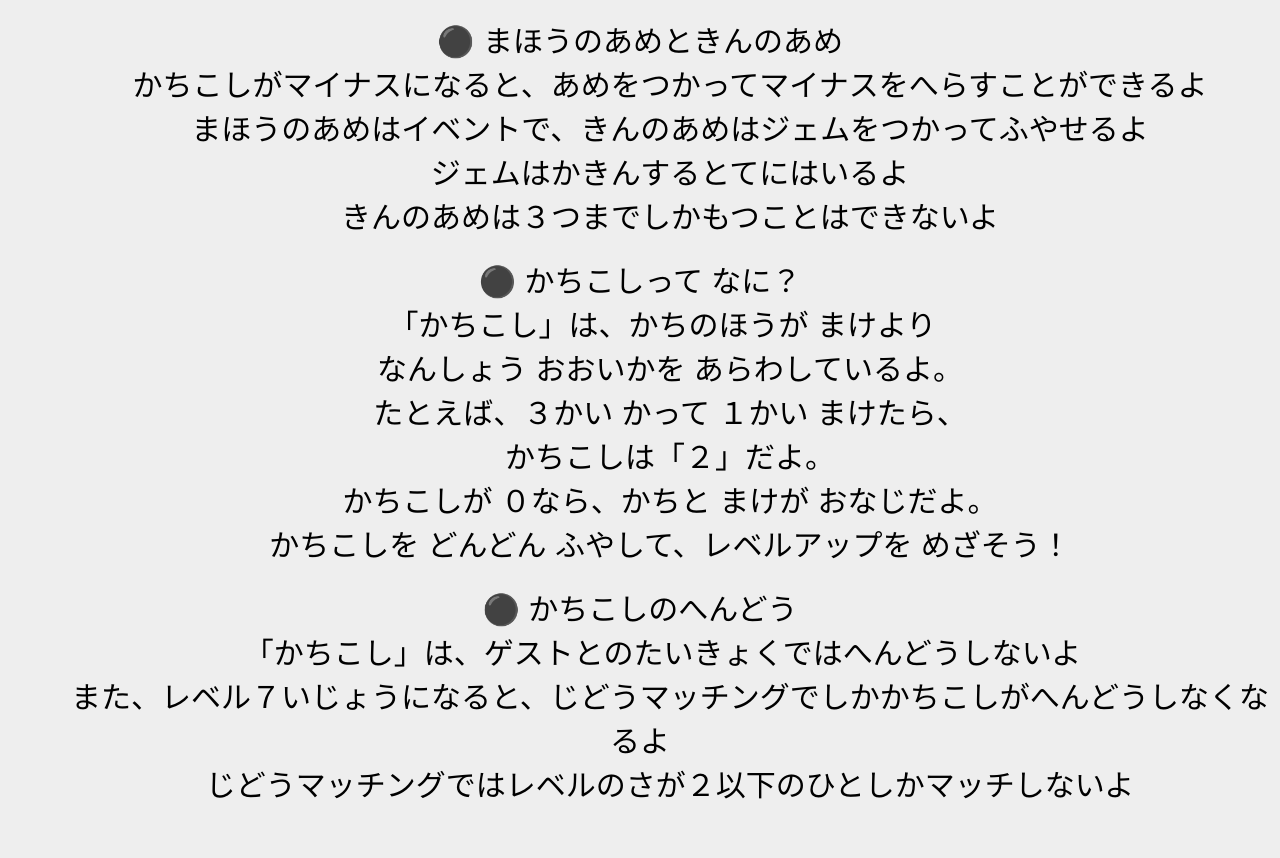
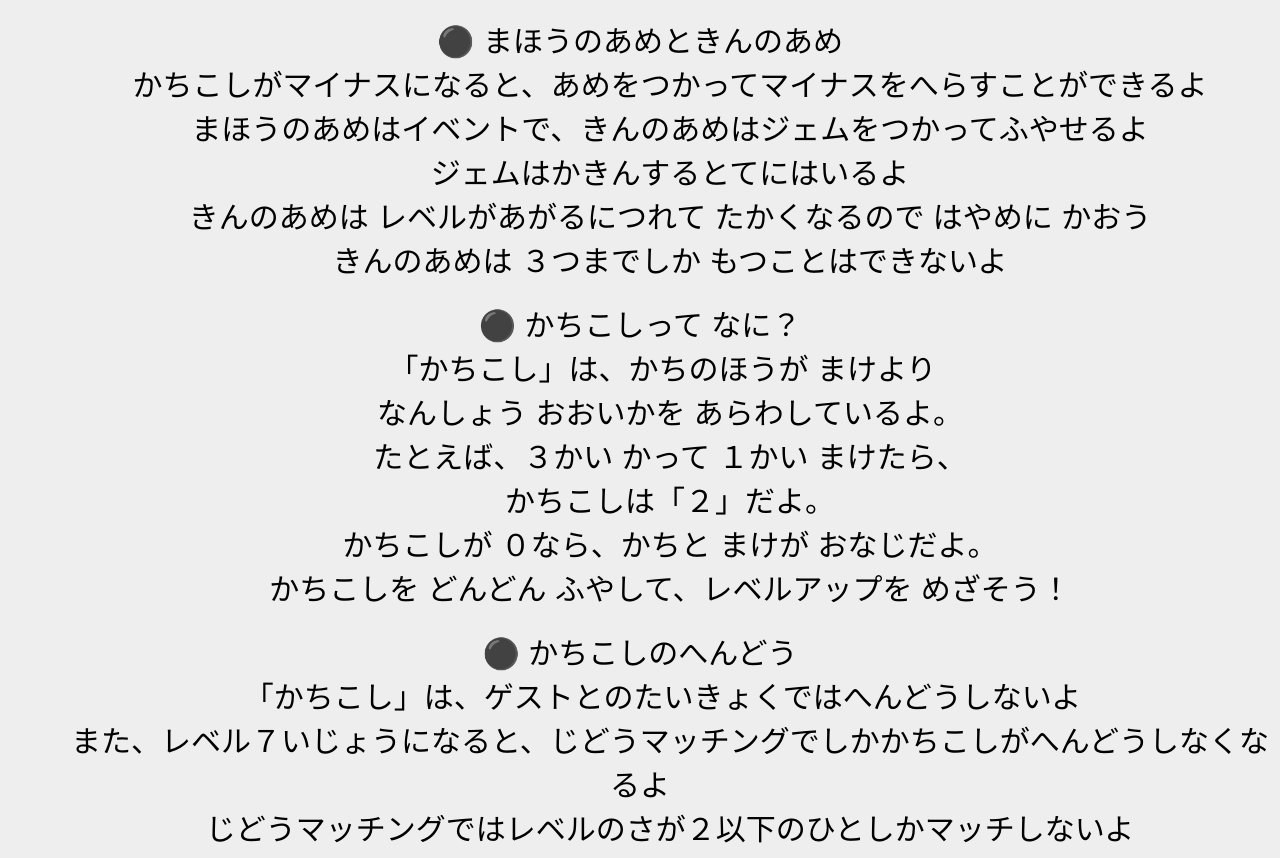
Before and after one commit to singo8068/myweb, a website: page ousamaigo/public/leverule.html in a window 1280 px wide. Shown: the part 1700-2558 px from the top of the page. Drawn offline with Linux system fonts and the light colour scheme.

Commit message:
Add files via upload

```diff
--- a/ousamaigo/public/leverule.html
+++ b/ousamaigo/public/leverule.html
@@ -135,7 +135,8 @@
 　　かちこしがマイナスになると、あめをつかってマイナスをへらすことができるよ<br>
 　　まほうのあめはイベントで、きんのあめはジェムをつかってふやせるよ<br>
 　　ジェムはかきんするとてにはいるよ<br>
-　　きんのあめは３つまでしかもつことはできないよ
+　　きんのあめは レベルがあがるにつれて たかくなるので はやめに かおう<br>
+　　きんのあめは ３つまでしか もつことはできないよ
   </div>
 </div>
 
```
Also changed, not shown: ousamaigo/public/line.html (+1 -1 lines), ousamaigo/public/linefriend.html (+1 -1 lines).
